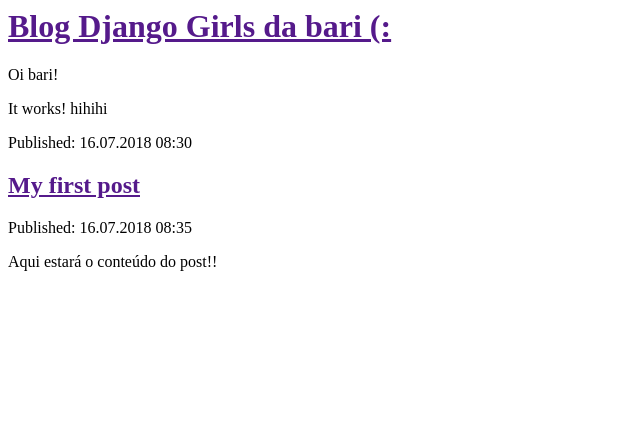
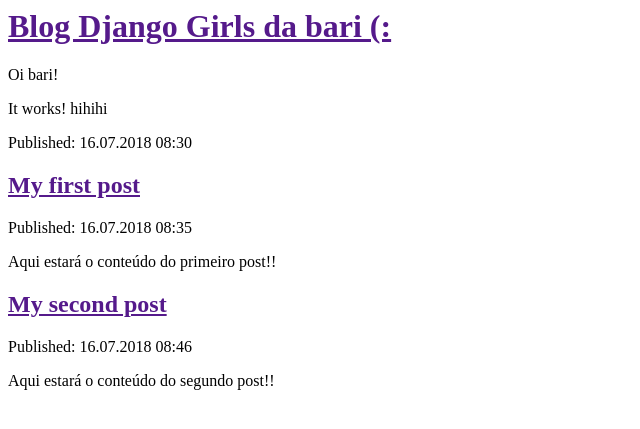
Before and after one commit to barileao/my-first-blog1, a Django app: page / in a window 1280 px wide. Shown: the top 429 px of the page, without its empty margins (0-640 px from the left). Run offline with Django 3.2, Linux system fonts and the light colour scheme.

Commit message:
Mais algumas mudanças no HTML

```diff
--- a/blog/templates/blog/post_list.html
+++ b/blog/templates/blog/post_list.html
@@ -13,7 +13,13 @@
         <div>
             <h2><a href="">My first post</a></h2>
             <p>Published: 16.07.2018 08:35</p>
-            <p>Aqui estará o conteúdo do post!!</p>
+            <p>Aqui estará o conteúdo do primeiro post!!</p>
+        </div>
+
+        <div>
+            <h2><a href="">My second post</a></h2>
+            <p>Published: 16.07.2018 08:46</p>
+            <p>Aqui estará o conteúdo do segundo post!!</p>
         </div>
     </body>
 </html>
```
